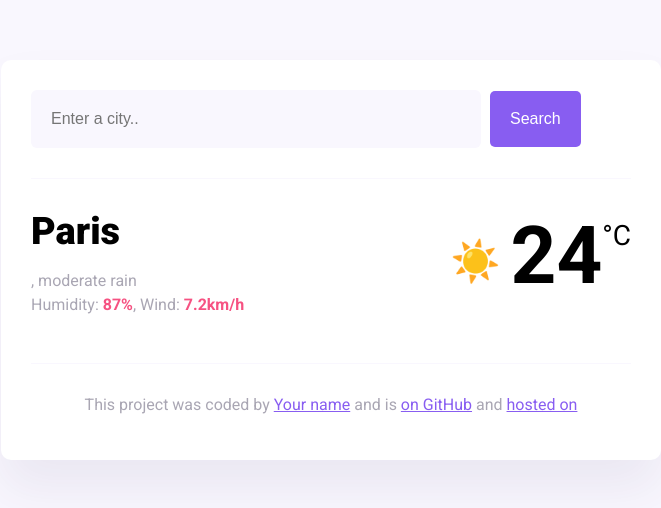
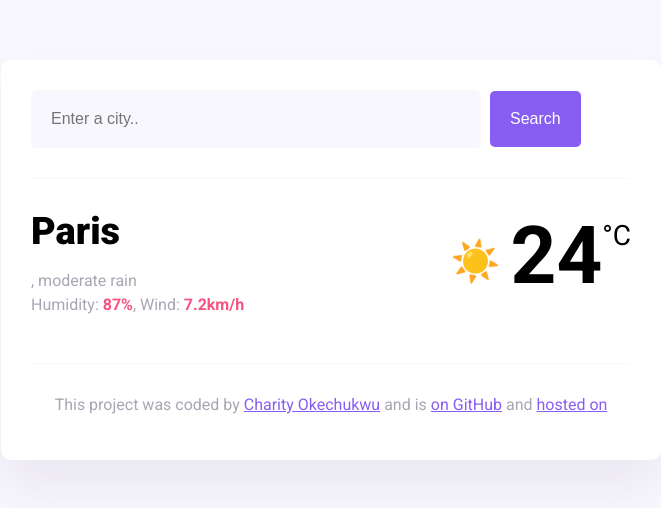
Before and after one commit to Chachagodwin/My-Weather-App, a plain HTML site: page index.html in a window 1280 px wide. Shown: the whole page, without its empty margins (309-970 px from the left). Drawn offline with nearby package versions, Linux system fonts and the light colour scheme; files that its build step writes are made by us from their sources.

Commit message:
updated index.html

```diff
--- a/index.html
+++ b/index.html
@@ -47,7 +47,7 @@
       <footer>
         <p>
           This project was coded by
-          <a href="#" target="_blank">Your name</a> and is
+          <a href="#" target="_blank">Charity Okechukwu</a> and is
           <a href="#" target="_blank"> on GitHub</a> and
           <a href="#" target="_blank">hosted on </a>
         </p>
```
